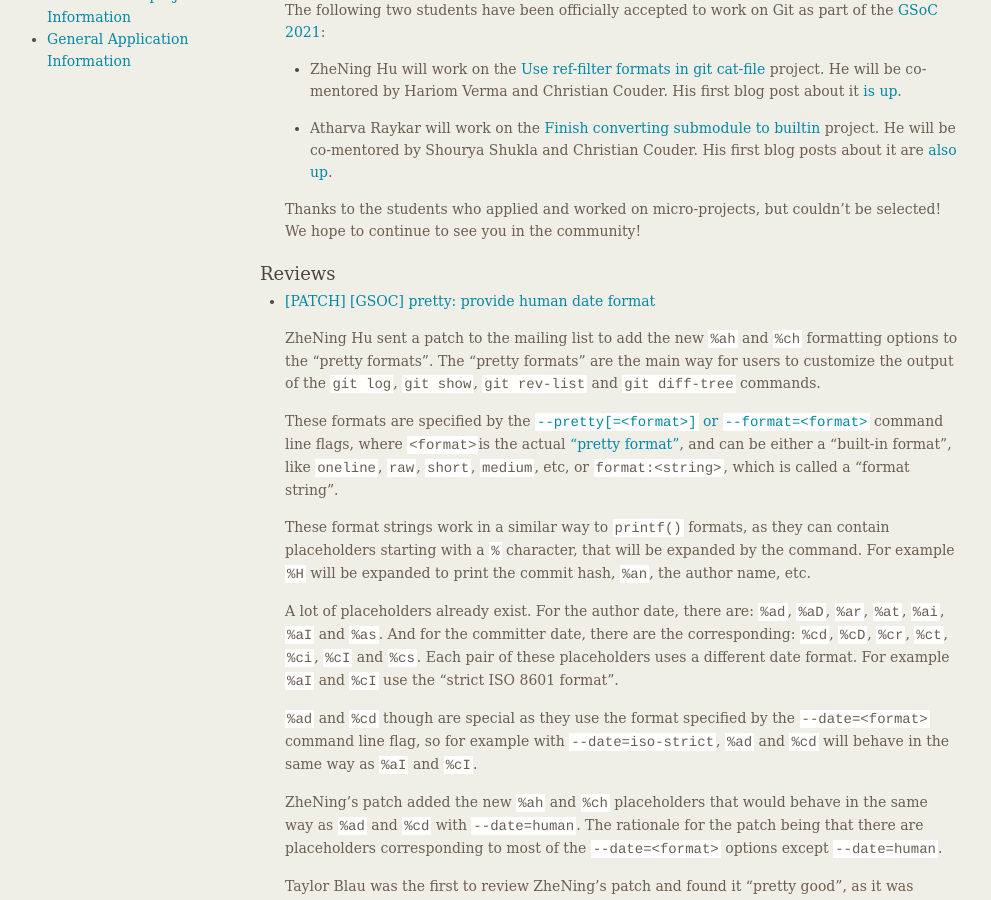
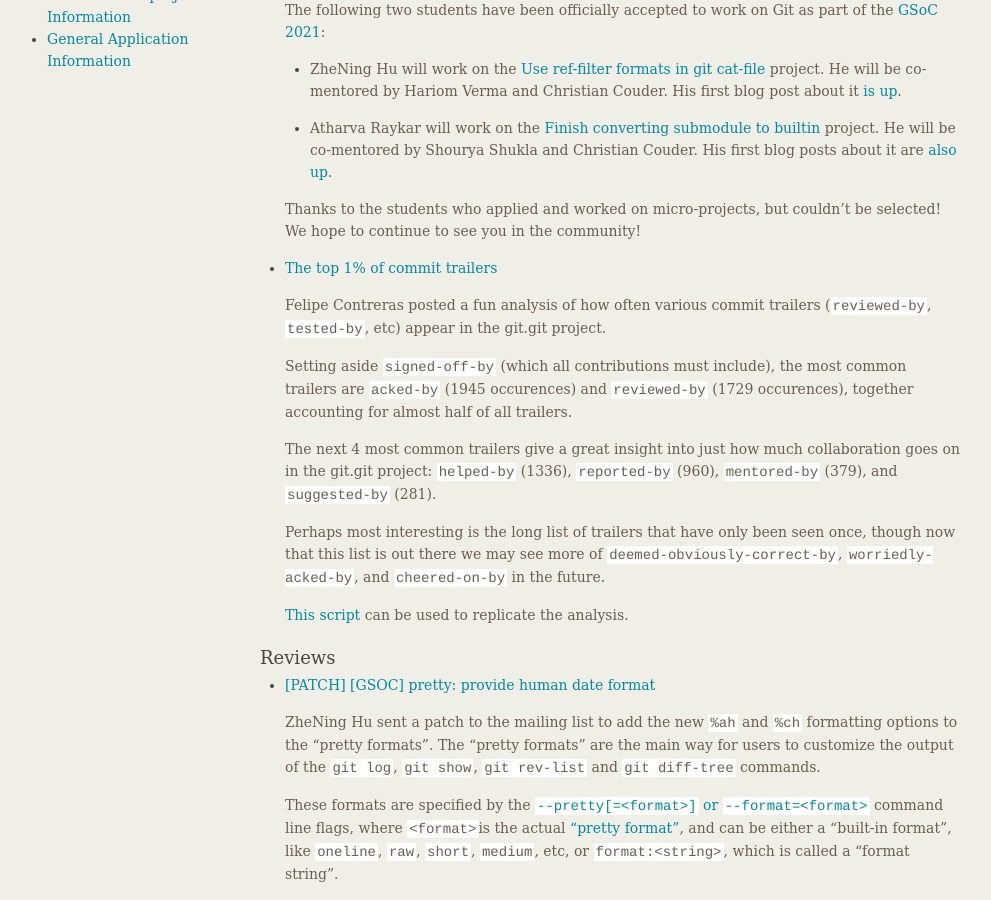
Before and after one commit to git/git.github.io, a Jekyll site: the page built from rev_news/drafts/edition-75.md, in a window 1280 px wide and 900 px high, scrolled down 330 px. Shown: the whole window, without its empty margins (149-1140 px from the left). Built offline with Jekyll 4.4.1, drawn with Linux system fonts in a browser that asks for light colours.

Commit message:
Add article "The top 1% of commit trailers"
Saw this fun little post from @felipec and thought it would make a nice article.

I tried to do a little summary and add some comments around trailers I thought were interesting, but please feel free to add/change/suggest others.

@felipec as it was your post happy to defer to you if there was anything in particular you wanted to say or highlight.

```diff
--- a/rev_news/drafts/edition-75.md
+++ b/rev_news/drafts/edition-75.md
@@ -37,6 +37,28 @@
   Thanks to the students who applied and worked on micro-projects, but
   couldn't be selected! We hope to continue to see you in the
   community!
+
+* [The top 1% of commit trailers](https://lore.kernel.org/git/60ad75ac7ffca_2ae08208b@natae.notmuch/)
+
+  Felipe Contreras posted a fun analysis of how often various commit
+  trailers (`reviewed-by`, `tested-by`, etc) appear in the git.git project.
+
+  Setting aside `signed-off-by` (which all contributions must include),
+  the most common trailers are `acked-by` (1945 occurences) and
+  `reviewed-by` (1729 occurences), together accounting for almost half
+  of all trailers.
+
+  The next 4 most common trailers give a great insight into just how
+  much collaboration goes on in the git.git project: `helped-by` (1336),
+  `reported-by` (960), `mentored-by` (379), and `suggested-by` (281).
+
+  Perhaps most interesting is the long list of trailers that have only
+  been seen once, though now that this list is out there we may see more
+  of `deemed-obviously-correct-by`, `worriedly-acked-by`, and `cheered-on-by`
+  in the future.
+
+  [This script](https://gist.github.com/felipec/ce491d351c88e4acbdbf6bc02a47223d)
+  can be used to replicate the analysis.
 
 ### Reviews
 
```
